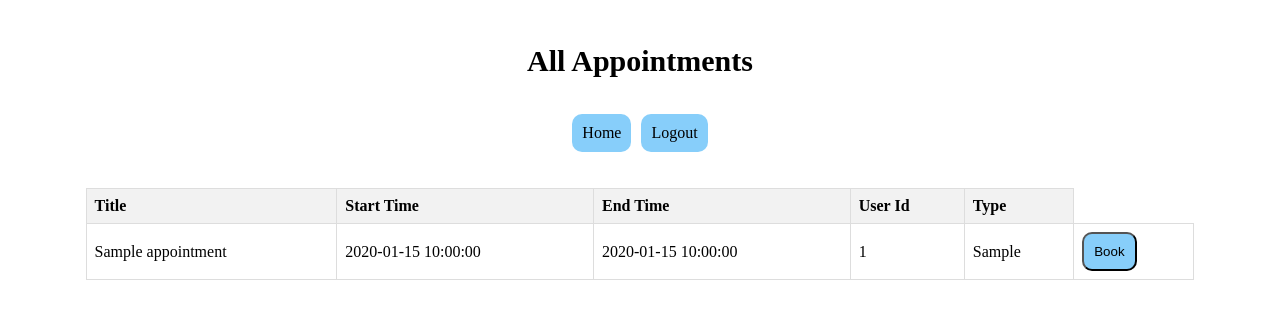
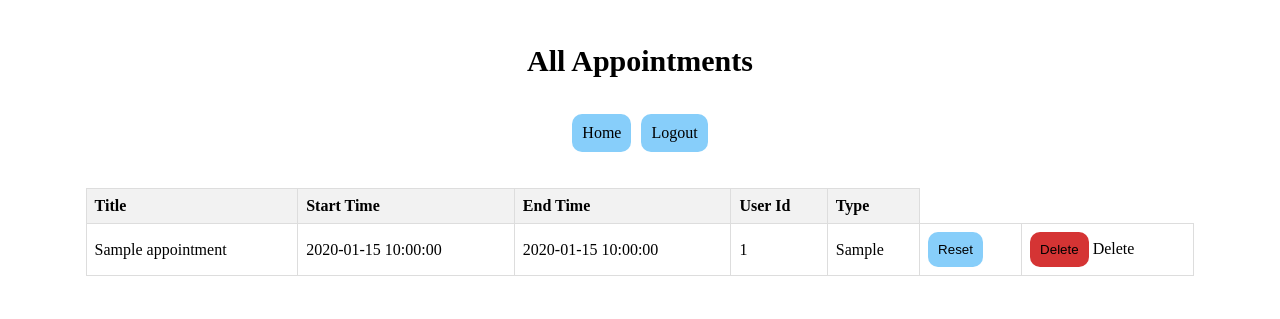
Before and after one commit to MV-Nat-Paul-Org/EzBookz, a Flask app: template server/app/templates/all-appointments.html in a window 1280 px wide. Shown: the top 319 px of the page. Run offline with Flask 3, Linux system fonts and the light colour scheme; the template is opened without the code that fills it: values that come from a table or form of the project are taken from there, others are empty; the visitor is signed in with stand-in values (Sample User, id 1); tables that the repository leaves empty hold one stand-in row (values such as "Sample post").

Commit message:
adding delete fetch request to admin template

```diff
--- a/server/app/templates/all-appointments.html
+++ b/server/app/templates/all-appointments.html
@@ -23,10 +23,26 @@
         padding: 10px;
         background-color: #87cefa;
         border-radius: 10px;
+        border: none;
         transition: 0.2s;
       }
+
+      .del-btn {
+        cursor: pointer;
+        display: inline-block;
+        padding: 10px;
+        background-color: #d53434;
+        border-radius: 10px;
+        border: none;
+        transition: 0.2s;
+      }
+
       .btn:hover {
         background-color: #66b3e3;
+      }
+
+      .del-btn:hover {
+        background-color: #8a2121;
       }
       .btn-link {
         text-decoration: none;
@@ -59,8 +75,8 @@
       }
     </style>
     <script>
-      function bookAppointment(appointmentId, newType) {
-        const url = `http://127.0.0.1:3000/appointments`; // Make sure this URL is correct and matches your API endpoint
+      function resetAppointment(appointmentId, newType) {
+        const url = `http://127.0.0.1:3000/appointments/${appointmentId}`; // Make sure this URL is correct and matches your API endpoint
 
         const data = {
           type: newType,
@@ -81,13 +97,40 @@
           })
           .then((data) => {
             console.log("Success:", data);
-            alert("Appointment updated successfully!");
+            alert("Appointment was reset successfully!");
+            window.location.reload(); // This line will reload the page after the appointment has been booked
           })
           .catch((error) => {
             console.error("Error:", error);
             alert("Error updating appointment: " + error.message);
           });
       }
+
+      function deleteAppointment(appointmentId) {
+            const url = `/api/appointments/${appointmentId}`; // Adjust the URL to match your API endpoint
+
+            fetch(url, {
+                method: 'DELETE',
+                headers: {
+                    'Content-Type': 'application/json',
+                }
+            })
+            .then(response => {
+                if (!response.ok) {
+                    throw new Error('Network response was not ok');
+                }
+                return response.json();
+            })
+            .then(data => {
+                console.log('Delete successful:', data);
+                alert('Appointment deleted successfully!');
+                window.location.reload(); // Reload the page to update the list of appointments
+            })
+            .catch((error) => {
+                console.error('Error:', error);
+                alert('Error deleting appointment: ' + error.message);
+            });
+        }
     </script>
   </head>
   <body>
@@ -120,9 +163,14 @@
             <td>
               <button
                 class="btn"
-                onclick="bookAppointment('{{ appointment.id }}', 'unavailable')"
+                onclick="resetAppointment('{{ appointment.id }}', 'available')"
               >
-                Book
+                Reset
+              </button>
+            </td>
+            <td>
+             <button class="del-btn" onclick="deleteAppointment('{{ appointment.id }}')">Delete</button>
+                Delete
               </button>
             </td>
           </tr>
```
